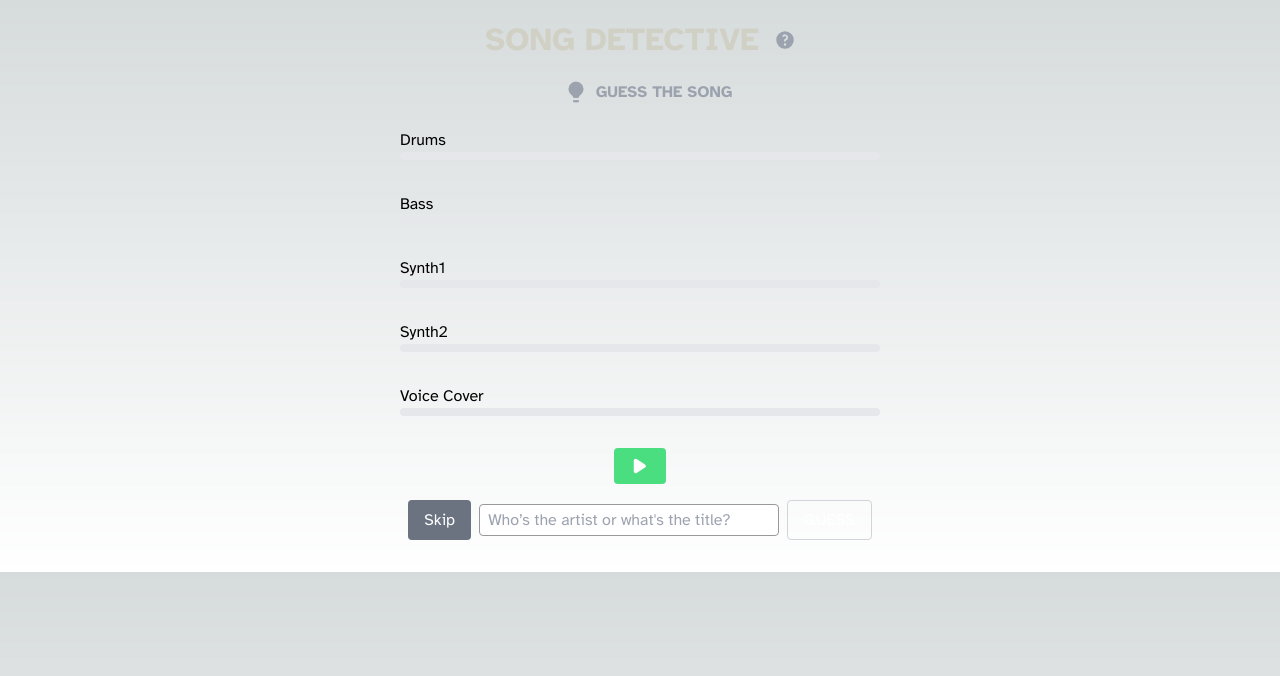
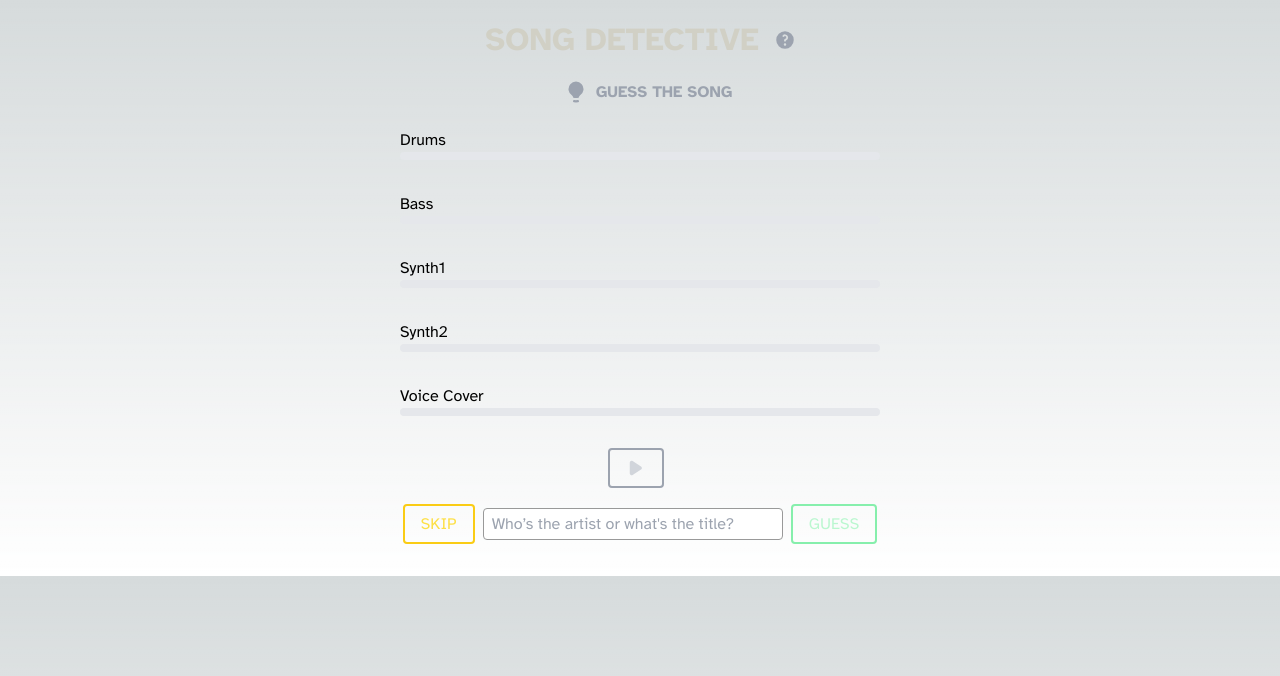
Before and after one commit to Exiledz5155/song-detective, a Next.js app in the folder web-app/: page / in a window 1280 px wide. Shown: the top 676 px of the page. Built offline with nearby package versions, Linux system fonts and the light colour scheme.

Commit message:
fix alignment and play start pause bug

```diff
--- a/web-app/src/components/StemItem/stemItem.tsx
+++ b/web-app/src/components/StemItem/stemItem.tsx
@@ -14,23 +14,18 @@ const StemItem: React.FC<Props> = ({ stemVal, active, paused, setPaused }) => {
 
   useEffect(() => {
     let interval: NodeJS.Timeout;
-    let newProgress: number;
+    let newProgress: number = 0;
     if (active && !paused) {
       startTimeRef.current = Date.now() - elapsedTimeRef.current;
       interval = setInterval(() => {
         const timeDiff = Date.now() - startTimeRef.current;
         newProgress = Math.min((timeDiff / 4_000) * 100, 100);
         setProgress(newProgress);
-
-        if (newProgress >= 100) {
-          clearInterval(interval);
-          setPaused(true);
-          setProgress(0);
-          elapsedTimeRef.current = 0;
-          startTimeRef.current = 0;
-        }
       }, 100);
     } else if (active && paused) {
+      if (progress === 0) {
+        return;
+      }
       elapsedTimeRef.current = Date.now() - startTimeRef.current;
     } else if (!active) {
       setProgress(0);
@@ -39,7 +34,16 @@ const StemItem: React.FC<Props> = ({ stemVal, active, paused, setPaused }) => {
     }
 
     return () => clearInterval(interval);
-  }, [active, paused, setPaused]);
+  }, [active, paused]);
+
+  useEffect(() => {
+    if (progress >= 100) {
+      setProgress(0);
+      setPaused(true);
+      elapsedTimeRef.current = 0;
+      startTimeRef.current = 0;
+    }
+  }, [progress]);
 
   return (
     <div>
--- a/web-app/src/components/autocompleteSearch/AutoCompleteSearch.tsx
+++ b/web-app/src/components/autocompleteSearch/AutoCompleteSearch.tsx
@@ -131,7 +131,7 @@ const AutoCompleteSearch = () => {
           )}
         </div>
         <button
-          className="bg-transparent text-white border border-gray-300 px-4 py-2 rounded ml-2 flex items-center"
+          className="bg-transparent text-green-200 border-2 border-green-300 px-4 py-2 rounded ml-2 flex items-center"
           style={{ height: "40px" }}
           type="submit"
         >
--- a/web-app/src/components/stemList/stemList.tsx
+++ b/web-app/src/components/stemList/stemList.tsx
@@ -48,15 +48,13 @@ const StemList: React.FC = () => {
         {stems.map((stem, index) => (
           <div key={stem.stemId} className="mb-8">
             <div>
-              <div className="flex justify-start gap-4">
+              <div className="flex justify-start gap-2">
                 {stem.name}
-                <div>
-                  {index === activeIndex && isPlaying && (
-                    <div>
-                      <SpeakerWaveIcon className="h-4 text-gray-200" />
-                    </div>
-                  )}
-                </div>
+                {index === activeIndex && isPlaying && (
+                  <div className="flex flex-col justify-center">
+                    <SpeakerWaveIcon className="h-3 text-gray-200 align-middle" />
+                  </div>
+                )}
               </div>
             </div>
             <div>
@@ -73,7 +71,7 @@ const StemList: React.FC = () => {
           <div className="flex justify-center mb-4">
             <button
               onClick={handlePlay}
-              className="bg-green-400 text-white px-4 py-2 rounded"
+              className="bg-transparent text-gray-300 border-2 border-gray-400 px-4 py-2 rounded mr-2 flex items-center"
             >
               {!isPlaying ? (
                 <PlayIcon className="h-5" />
@@ -84,11 +82,11 @@ const StemList: React.FC = () => {
           </div>
           <div className="flex justify-center mb-4">
             <button
+              className="bg-transparent text-yellow-300 border-2 border-yellow-400 px-4 py-2 rounded mr-2 flex items-center"
+              style={{ height: "40px" }}
               onClick={handleSkip}
-              className="bg-gray-500 text-white px-4 py-2 rounded mr-2"
-              style={{ height: "40px" }}
             >
-              Skip
+              SKIP
             </button>
             <AutoCompleteSearch />
           </div>
```
Also changed, not shown: web-app/src/lib/definitions.ts (added, +23 -0 lines), 1 other file (tests, documents, lock files or other folders).
